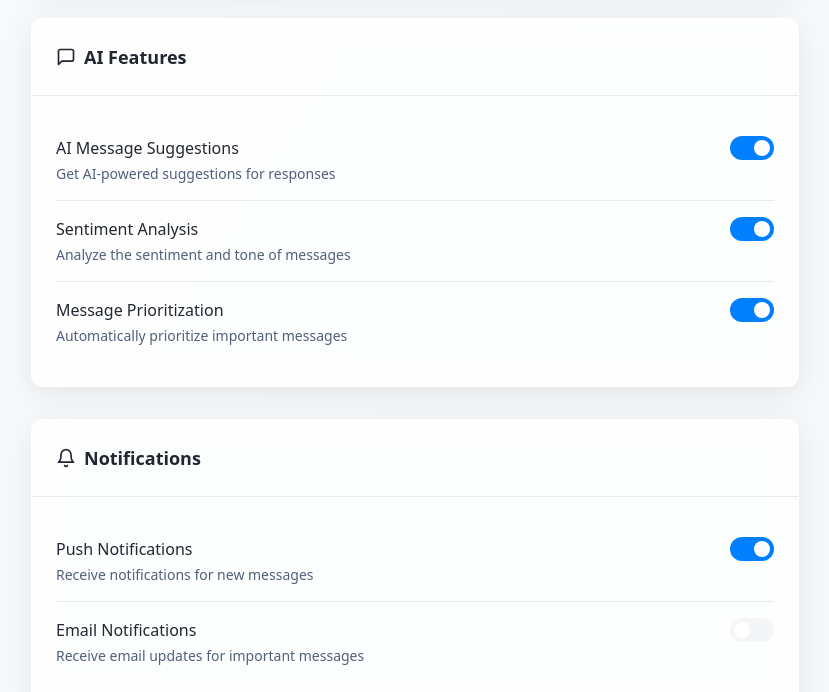
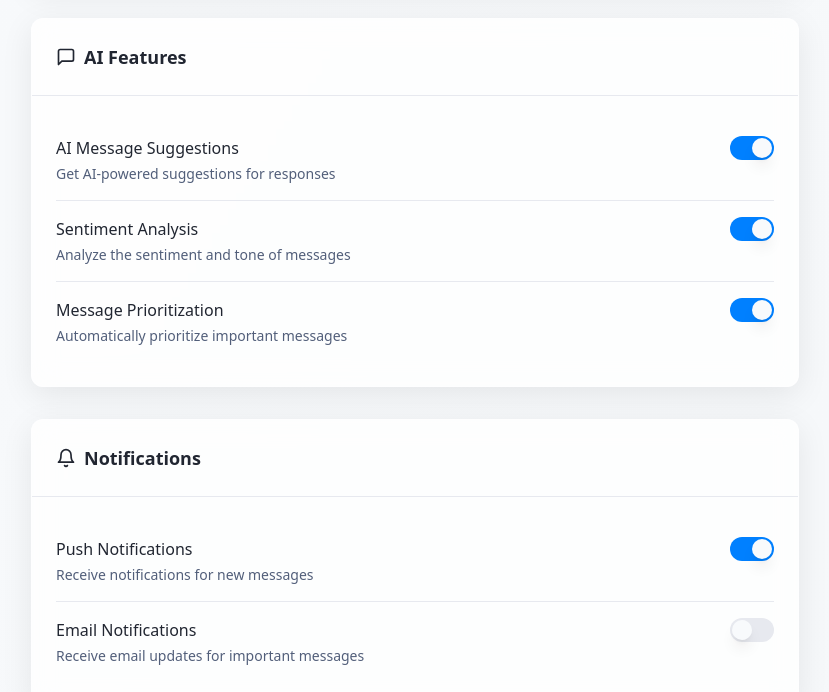
Before and after one commit to jwkchung/insta-messenger-genie, a React (Vite) app: page /settings in a window 1280 px wide. Shown: the part 960-1652 px from the top of the page, without its empty margins (225-1054 px from the left). Built offline with nearby package versions, Linux system fonts and the light colour scheme.

Commit message:
Fix toggle disappearing issue
The toggles were disappearing when toggled off. This commit fixes this issue.

```diff
--- a/src/pages/Settings.tsx
+++ b/src/pages/Settings.tsx
@@ -1,4 +1,3 @@
-
 import React, { useState } from 'react';
 import { Settings as SettingsIcon, User, Bell, Shield, MessageSquare, Check, Instagram, Loader2 } from 'lucide-react';
 import Dashboard from '@/components/layout/Dashboard';
@@ -9,6 +8,7 @@ import { Input } from '@/components/ui/input';
 import { useToast } from '@/hooks/use-toast';
 import { Button } from '@/components/ui/button';
 import { Dialog, DialogContent, DialogDescription, DialogFooter, DialogHeader, DialogTitle } from '@/components/ui/dialog';
+import { Switch } from '@/components/ui/switch';
 
 const SettingsSection: React.FC<{ title: string; icon: React.ReactNode; children: React.ReactNode }> = ({
   title,
@@ -45,25 +45,6 @@ const SettingsRow: React.FC<{
         {children}
       </div>
     </div>
-  );
-};
-
-const Switch: React.FC<{ checked: boolean; onChange: () => void }> = ({ checked, onChange }) => {
-  return (
-    <button
-      className={cn(
-        "relative inline-flex items-center rounded-full transition-colors w-11 h-6 focus:outline-none",
-        checked ? "bg-primary" : "bg-muted"
-      )}
-      onClick={onChange}
-    >
-      <span
-        className={cn(
-          "inline-block w-4 h-4 transform bg-white rounded-full transition-transform",
-          checked ? "translate-x-6" : "translate-x-1"
-        )}
-      />
-    </button>
   );
 };
 
@@ -328,21 +309,21 @@ const Settings = () => {
               title="AI Message Suggestions"
               description="Get AI-powered suggestions for responses"
             >
-              <Switch checked={aiSuggestions} onChange={() => setAiSuggestions(!aiSuggestions)} />
+              <Switch checked={aiSuggestions} onCheckedChange={setAiSuggestions} />
             </SettingsRow>
 
             <SettingsRow
               title="Sentiment Analysis"
               description="Analyze the sentiment and tone of messages"
             >
-              <Switch checked={sentimentAnalysis} onChange={() => setSentimentAnalysis(!sentimentAnalysis)} />
+              <Switch checked={sentimentAnalysis} onCheckedChange={setSentimentAnalysis} />
             </SettingsRow>
 
             <SettingsRow
               title="Message Prioritization"
               description="Automatically prioritize important messages"
             >
-              <Switch checked={prioritization} onChange={() => setPrioritization(!prioritization)} />
+              <Switch checked={prioritization} onCheckedChange={setPrioritization} />
             </SettingsRow>
           </SettingsSection>
 
@@ -351,14 +332,14 @@ const Settings = () => {
               title="Push Notifications"
               description="Receive notifications for new messages"
             >
-              <Switch checked={notifications} onChange={() => setNotifications(!notifications)} />
+              <Switch checked={notifications} onCheckedChange={setNotifications} />
             </SettingsRow>
 
             <SettingsRow
               title="Email Notifications"
               description="Receive email updates for important messages"
             >
-              <Switch checked={emailNotifications} onChange={() => setEmailNotifications(!emailNotifications)} />
+              <Switch checked={emailNotifications} onCheckedChange={setEmailNotifications} />
             </SettingsRow>
           </SettingsSection>
 
```
